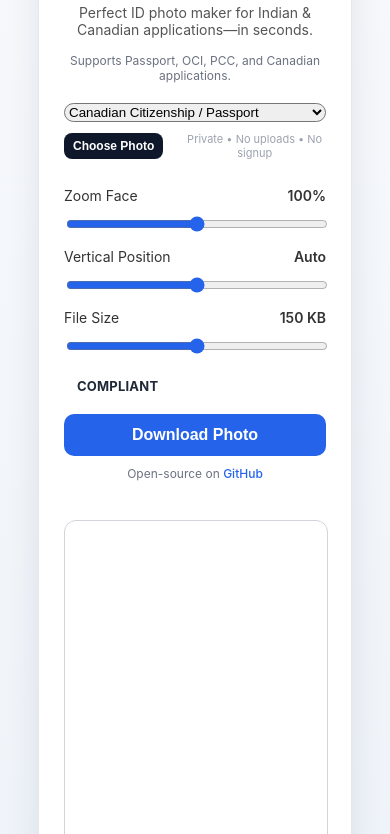
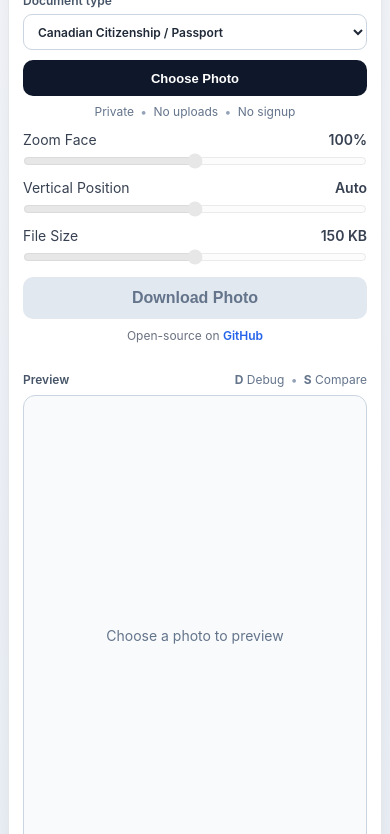
Before and after one commit to mantoshkumar1/photosahi, a plain HTML site: page index.html in a window 390 px wide. Shown: the part 129-963 px from the top of the page. Drawn offline with Linux system fonts and the light colour scheme; no server answers.

Commit message:
Improve feedback states and responsive workspace

```diff
--- a/app.js
+++ b/app.js
@@ -103,6 +103,8 @@
   const upload = document.getElementById("upload");
   const uploadTrigger = document.getElementById("uploadTrigger");
   const download = document.getElementById("download");
+  const previewMessage = document.getElementById("previewMessage");
+  const photoRequiredControls = document.querySelectorAll("[data-requires-photo]");
 
   let img = new Image();
   let lastDetection = null;
@@ -116,6 +118,11 @@
   let SPLIT_VIEW = false; // default OFF (set trye if you want it on by default)
 
   window.addEventListener("keydown", (e)=>{
+    if(!img.width && (e.key.toLowerCase() === "d" || e.key.toLowerCase() === "s")){
+      previewMessage.innerText = "Choose a photo first to use Debug or Compare.";
+      return;
+    }
+
     if(e.key.toLowerCase() === "d"){
       DEBUG = !DEBUG;
       draw();
@@ -124,6 +131,27 @@
       SPLIT_VIEW = !SPLIT_VIEW;
       draw();
     }
+  });
+
+  function showPhotoRequiredGuidance(){
+    if(!img.width){
+      previewMessage.hidden = false;
+      previewMessage.innerText = "Choose a photo first to use these controls.";
+      return;
+    }
+
+    if(!lastDetection){
+      statusText.innerText =
+        "These controls need a detectable, front-facing face. Choose another photo to continue.";
+      statusText.dataset.tone = "warning";
+    }
+  }
+
+  photoRequiredControls.forEach(control=>{
+    control.addEventListener("pointerdown", ()=>{
+      const disabledControl = control.querySelector(":disabled");
+      if(disabledControl) showPhotoRequiredGuidance();
+    });
   });
 
   /**
@@ -493,6 +521,10 @@ function drawOriginalFitted(ctx, img, W, H){
 
 function drawNoFaceState(ctx, img, W, H){
     // Always keep the uploaded photo visible when automatic detection fails.
+    download.disabled = true;
+    headSlider.disabled = true;
+    topTrimSlider.disabled = true;
+    sizeSlider.disabled = true;
     drawOriginalFitted(ctx, img, W, H);
 
     statusText.innerText =
@@ -512,11 +544,12 @@ function drawNoFaceState(ctx, img, W, H){
 
       ctx.textAlign = "center";
       ctx.fillStyle = "#991b1b";
-      ctx.font = "bold 18px sans-serif";
-      ctx.fillText("Processed preview unavailable", W + W / 2, H / 2 - 14);
+      ctx.font = "bold 28px sans-serif";
+      ctx.fillText("Processed preview", W + W / 2, H / 2 - 30);
+      ctx.fillText("unavailable", W + W / 2, H / 2 + 4);
       ctx.fillStyle = "#475569";
-      ctx.font = "14px sans-serif";
-      ctx.fillText("A front-facing photo is required.", W + W / 2, H / 2 + 14);
+      ctx.font = "18px sans-serif";
+      ctx.fillText("A front-facing photo is required.", W + W / 2, H / 2 + 40);
       ctx.restore();
     }
 
@@ -552,6 +585,11 @@ function draw(){
       drawNoFaceState(ctx, img, W, H);
       return;
     }
+
+    download.disabled = false;
+    headSlider.disabled = false;
+    topTrimSlider.disabled = false;
+    sizeSlider.disabled = false;
 
     if(SPLIT_VIEW){
       // LEFT: original
@@ -834,6 +872,7 @@ function draw(){
   };
 
   img.onload = async ()=>{
+    previewMessage.hidden = true;
     await detectFace();
     draw();
   };
--- a/index.html
+++ b/index.html
@@ -6,65 +6,76 @@
   <title>PhotoSahi – Make compliant ID photos for Canadian/Indian applications in seconds</title>
 
   <link rel="icon" href="assets/favicon.ico">
-  <link rel="stylesheet" href="style.css">
+  <link rel="stylesheet" href="style.css?v=20260716-3">
 </head>
 
 <body>
 
 <div class="card">
 
+  <header class="appHeader">
+    <div class="brandRow">
       <h2>PhotoSahi</h2>
-
       <div class="tagline">
         Perfect ID photo maker for Indian & Canadian applications—in seconds.
+      </div>
     </div>
 
     <div class="hero">
       <div class="heroSub">
         Supports Passport, OCI, PCC, and Canadian applications.
       </div>
+    </div>
+  </header>
 
-  </div>
-
-  <select id="docType"></select>
-
-  <div class="uploadRow">
-    <button id="uploadTrigger" type="button" class="uploadBtn">Choose Photo</button>
-    <div id="modeNote" class="note"></div>
-    <span class="heroTrust">Private • No uploads • No signup</span>
-  </div>
   <input type="file" id="upload" accept="image/*" hidden>
 
   <div class="layout">
 
     <!-- LEFT: Controls -->
     <div class="controlsWrap">
+      <label class="documentField" for="docType">
+        <span>Document type</span>
+        <select id="docType"></select>
+      </label>
+      <button id="uploadTrigger" type="button" class="uploadBtn">Choose Photo</button>
+
+      <div class="privacyNote">
+        Private <span>•</span> No uploads <span>•</span> No signup
+      </div>
+      <div id="modeNote" class="note"></div>
 
       <div class="controls">
-
+        <div class="controlItem" data-requires-photo>
           <div class="controlHeader">
             <label for="headSlider">Zoom Face</label>
             <span id="headValue"></span>
           </div>
-        <input type="range" id="headSlider">
+          <input type="range" id="headSlider" disabled>
+        </div>
 
+        <div class="controlItem" data-requires-photo>
           <div class="controlHeader">
             <label for="topTrimSlider">Vertical Position</label>
             <span id="topTrimValue">10%</span>
           </div>
-        <input type="range" id="topTrimSlider" min="0" max="30" value="10">
+          <input type="range" id="topTrimSlider" min="0" max="30" value="10" disabled>
+        </div>
 
+        <div class="controlItem" data-requires-photo>
           <div class="controlHeader">
             <label for="sizeSlider">File Size</label>
             <span id="sizeValue"></span>
           </div>
-        <input type="range" id="sizeSlider">
-
+          <input type="range" id="sizeSlider" disabled>
+        </div>
       </div>
 
-      <b id="status">COMPLIANT</b>
+      <b id="status"></b>
 
-      <button id="download">Download Photo</button>
+      <div class="downloadArea" data-requires-photo>
+        <button id="download" disabled>Download Photo</button>
+      </div>
       <div class="githubNote">
         Open-source on
         <a href="https://github.com/mantoshkumar1/photosahi" target="_blank">GitHub</a>
@@ -74,10 +85,14 @@
 
     <!-- RIGHT: Canvas -->
     <div class="canvasWrap">
+      <div class="previewHeader">
+        <span>Preview</span>
+        <span class="shortcutHint"><b>D</b> Debug <span>•</span> <b>S</b> Compare</span>
+      </div>
+
+      <div class="previewStage">
         <canvas id="canvas"></canvas>
-
-      <div style="font-size:10px; color:#888; margin-top:6px;">
-        Press <b>D</b> for Debug | Press <b>S</b> to Compare
+        <div id="previewMessage" class="previewMessage">Choose a photo to preview</div>
       </div>
     </div>
 
@@ -86,7 +101,7 @@
 </div>
 
 <script defer src="assets/face-api.min.js"></script>
-<script defer src="app.js"></script>
+<script defer src="app.js?v=20260716-1"></script>
 
 </body>
 </html>
--- a/style.css
+++ b/style.css
@@ -1,153 +1,211 @@
+*{
+  box-sizing:border-box;
+}
+
 body{
-  font-family:Inter, -apple-system, BlinkMacSystemFont, "Segoe UI", sans-serif;
-  background:linear-gradient(180deg,#f7f9fc 0%,#eef3f9 100%);
+  margin:0;
+  padding:16px;
+  min-height:100vh;
   display:flex;
   justify-content:center;
-  padding:30px;
+  font-family:Inter, -apple-system, BlinkMacSystemFont, "Segoe UI", sans-serif;
   color:#1f2937;
+  background:linear-gradient(180deg,#f7f9fc 0%,#eef3f9 100%);
 }
 
 .card{
+  width:100%;
+  max-width:1000px;
+  padding:18px 20px;
+  text-align:center;
   background:#fff;
-  padding:25px;
+  border:1px solid #e5e7eb;
   border-radius:16px;
-  width:100%;
-  max-width:900px;
+  box-shadow:0 14px 35px rgba(15,23,42,.09);
+}
+
+.appHeader{
   text-align:center;
-  box-shadow:0 14px 35px rgba(15, 23, 42, 0.09);
-  border:1px solid #e5e7eb;
+}
+
+.brandRow h2{
+  margin:0 0 5px;
+  font-size:25px;
+  line-height:1.2;
 }
 
 .tagline{
+  margin:0;
+  color:#4b5563;
   font-size:14px;
-  color:#555;
-  margin-bottom:15px;
+}
+
+.hero{
+  margin-top:3px;
+}
+
+.heroSub{
+  color:#6b7280;
+  font-size:12px;
+}
+
+select,
+button,
+input{
+  width:100%;
+}
+
+select{
+  min-height:36px;
+  padding:0 10px;
+  border:1px solid #cbd5e1;
+  border-radius:9px;
+  color:#1f2937;
+  background:#fff;
+  font:inherit;
+}
+
+button{
+  min-height:42px;
+  padding:10px 14px;
+  border:0;
+  border-radius:10px;
+  color:#fff;
+  background:#2563eb;
+  font-size:16px;
+  font-weight:600;
+  cursor:pointer;
+  transition:background .2s, box-shadow .2s, transform .15s;
+}
+
+button:hover:not(:disabled){
+  background:#1d4ed8;
+  box-shadow:0 8px 18px rgba(37,99,235,.22);
+}
+
+button:active:not(:disabled){
+  transform:translateY(1px);
+}
+
+button:disabled{
+  color:#64748b;
+  background:#e2e8f0;
+  cursor:not-allowed;
+}
+
+.uploadBtn{
+  width:100%;
+  min-height:36px;
+  margin-top:10px;
+  padding:7px 14px;
+  white-space:nowrap;
+  background:#0f172a;
+  font-size:13px;
+}
+
+.uploadBtn:hover:not(:disabled){
+  background:#1e293b;
+}
+
+#upload{
+  display:none !important;
+}
+
+.layout{
+  display:grid;
+  grid-template-columns:370px minmax(0,1fr);
+  gap:22px;
+  align-items:start;
+  margin-top:12px;
+}
+
+.controlsWrap{
+  min-width:0;
+  text-align:left;
+}
+
+.documentField{
+  display:grid;
+  gap:6px;
+  color:#475569;
+  font-size:12px;
+  font-weight:600;
+}
+
+.privacyNote{
+  margin:8px 0 12px;
+  color:#64748b;
+  font-size:12px;
+}
+
+.privacyNote span,
+.shortcutHint span{
+  padding:0 3px;
+  color:#94a3b8;
 }
 
 .note{
-  font-size:13px;
-  color:#888;
-  margin-bottom:10px;
+  margin-bottom:2px;
+  color:#64748b;
+  font-size:12px;
 }
 
-.uploadRow{
-  display:flex;
-  align-items:center;
-  gap:10px;
-  margin-top:10px;
-  margin-bottom:8px;
-}
-
-.uploadRow .note{
-  margin:0;
-  text-align:left;
+.note:empty{
+  display:none;
 }
 
 .controls{
-  margin-top:10px;
-  text-align:left;
+  display:grid;
+  gap:10px;
+}
+
+.controlItem{
+  display:grid;
+  grid-template-columns:155px minmax(0,1fr);
+  align-items:center;
+  gap:12px;
+  min-height:38px;
 }
 
 .controlHeader{
   display:flex;
   align-items:center;
   justify-content:space-between;
-  margin-top:12px;
+  gap:12px;
+  color:#374151;
   font-size:14px;
-  color:#333;
-}
-
-.controlHeader label{
-  margin:0;
 }
 
 .controlHeader span{
   font-weight:600;
 }
 
-select,input,button{
-  width:100%;
-  margin-top:12px;
-}
-
-select,
-input[type="file"],
-button{
-  border-radius:10px;
-}
-
-#upload{
-  display:none !important;
-}
-
 input[type="range"]{
+  margin:0;
   accent-color:#2563eb;
 }
 
-canvas{
-  width:100%;
-  margin-top:15px;
-  border:1px solid #d1d5db;
-  border-radius:12px;
-  background:white;
-}
-
-button{
-  padding:12px;
-  font-size:16px;
-  cursor:pointer;
-  border:0;
-  background:#2563eb;
-  color:#fff;
-  font-weight:600;
-  transition:transform 0.15s ease, box-shadow 0.2s ease, background 0.2s ease;
-}
-
-.uploadBtn{
-  width:auto;
-  margin-top:0;
-  padding:6px 9px;
-  font-size:12px;
-  border-radius:8px;
-  background:#0f172a;
-  flex-shrink:0;
-}
-
-.uploadBtn:hover{
-  background:#1e293b;
-}
-
-.uploadBtn:disabled{
-  background:#cbd5e1;
-}
-
-button:hover{
-  background:#1d4ed8;
-  box-shadow:0 8px 18px rgba(37, 99, 235, 0.25);
-}
-
-button:active{
-  transform:translateY(1px);
-}
-
-button:disabled{
-  background:#cbd5e1;
+input[type="range"]:disabled{
+  opacity:.45;
   cursor:not-allowed;
-  box-shadow:none;
 }
 
 #status{
-  display:inline-flex;
+  display:flex;
+  width:100%;
   align-items:center;
   justify-content:center;
   margin-top:12px;
-  padding:7px 12px;
-  border-radius:999px;
-  font-size:13px;
-  font-weight:700;
-  letter-spacing:0.2px;
+  padding:8px 10px;
   border:1px solid transparent;
-  transition:all 0.2s ease;
+  border-radius:10px;
+  font-size:12px;
+  line-height:1.25;
+  text-align:center;
+}
+
+#status:empty{
+  display:none;
 }
 
 #status[data-tone="success"]{
@@ -168,99 +226,119 @@ button:disabled{
   border-color:#fca5a5;
 }
 
-
-/* ===== LAYOUT (controls + canvas) ===== */
-.layout{
-  display:grid;
-  grid-template-columns: 300px 1fr;
-  gap:24px;
-  margin-top:15px;
+#download{
+  margin-top:0;
 }
 
-.controlsWrap{
-  text-align:left;
-}
-
-.canvasWrap{
-  width:100%;
-}
-
-.canvasWrap canvas{
-  width:100%;
-  height:auto;
-}
-
-/* ===== MOBILE ===== */
-@media (max-width: 768px){
-  .layout{
-    grid-template-columns: 1fr;
-  }
+.downloadArea{
+  margin-top:12px;
 }
 
 .githubNote{
-  margin-top:10px;
+  margin-top:9px;
+  color:#6b7280;
   font-size:12px;
-  color:#6b7280;
   text-align:center;
 }
 
 .githubNote a{
   color:#2563eb;
+  font-weight:600;
   text-decoration:none;
-  font-weight:500;
 }
 
 .githubNote a:hover{
   text-decoration:underline;
 }
 
-/* ===== HERO ===== */
-.hero{
-  text-align:center;
-  margin-bottom:8px;
+.canvasWrap{
+  width:fit-content;
+  max-width:100%;
+  min-width:0;
+  margin:0 auto;
 }
 
-.heroTitle{
-  font-size:22px;
-  font-weight:700;
-  color:#111827;
+.previewHeader{
+  display:flex;
+  align-items:center;
+  justify-content:space-between;
+  gap:12px;
+  min-height:20px;
   margin-bottom:6px;
+  color:#64748b;
+  font-size:12px;
 }
 
-.heroSub{
-  font-size:12px;
-  color:#6b7280;
-  margin-bottom:8px;
+.previewHeader > span:first-child{
+  font-weight:600;
+  color:#475569;
 }
 
-.heroCtaRow{
-  display:flex;
-  flex-direction:column;   /* stack */
-  align-items:center;
-  gap:6px;
-  margin-bottom:8px;
+.shortcutHint{
+  margin-left:auto;
+  text-align:right;
 }
 
-.primaryCta{
-  padding:10px 16px;
-  border-radius:10px;
-  background:#2563eb;
-  color:#fff;
-  font-weight:600;
-  border:none;
-  cursor:pointer;
+.previewStage{
+  position:relative;
 }
 
-.primaryCta:hover{
-  background:#1d4ed8;
+.previewMessage{
+  position:absolute;
+  inset:0;
+  display:grid;
+  place-items:center;
+  padding:24px;
+  color:#64748b;
+  font-size:14px;
+  text-align:center;
+  pointer-events:none;
 }
 
-.heroTrust{
-  font-size:11px;
-  color:#9ca3af;
+.previewMessage[hidden]{
+  display:none;
 }
 
-.heroProof{
-  font-size:12px;
-  color:#4b5563;
+canvas{
+  display:block;
+  width:auto;
+  max-width:100%;
+  max-height:calc(100vh - 250px);
+  height:auto;
+  margin:0 auto;
+  border:1px solid #cbd5e1;
+  border-radius:12px;
+  background:#f8fafc;
 }
+
+@media (max-width:768px){
+  body{
+    padding:8px;
+  }
+
+  .card{
+    padding:14px;
+  }
+
+  .layout{
+    grid-template-columns:1fr;
+  }
+
+  .controlItem{
+    grid-template-columns:1fr;
+    gap:4px;
+  }
+
+  .privacyNote{
+    text-align:center;
+  }
+
+  .canvasWrap{
+    margin-top:4px;
+  }
+
+  canvas{
+    width:100%;
+    max-height:none;
+  }
+}
```
Lines whose indentation alone changed are shown as unchanged.
